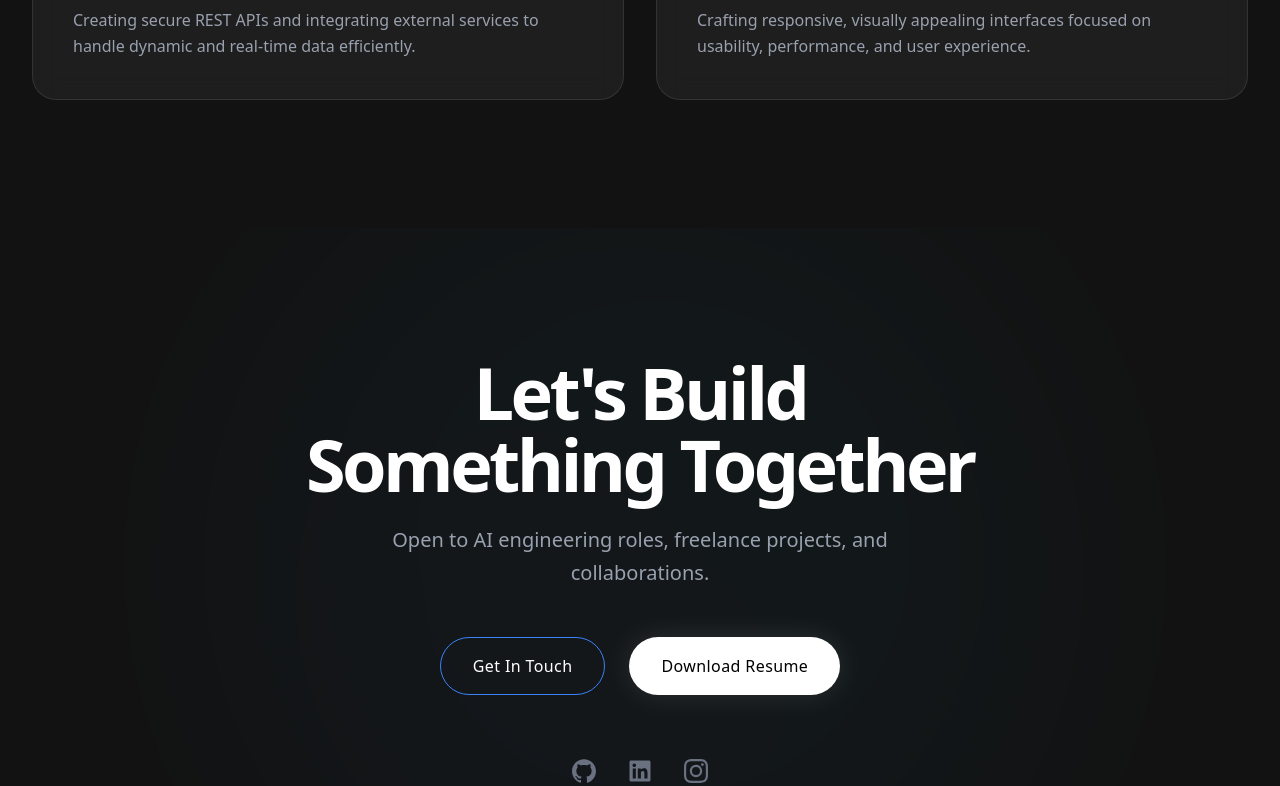
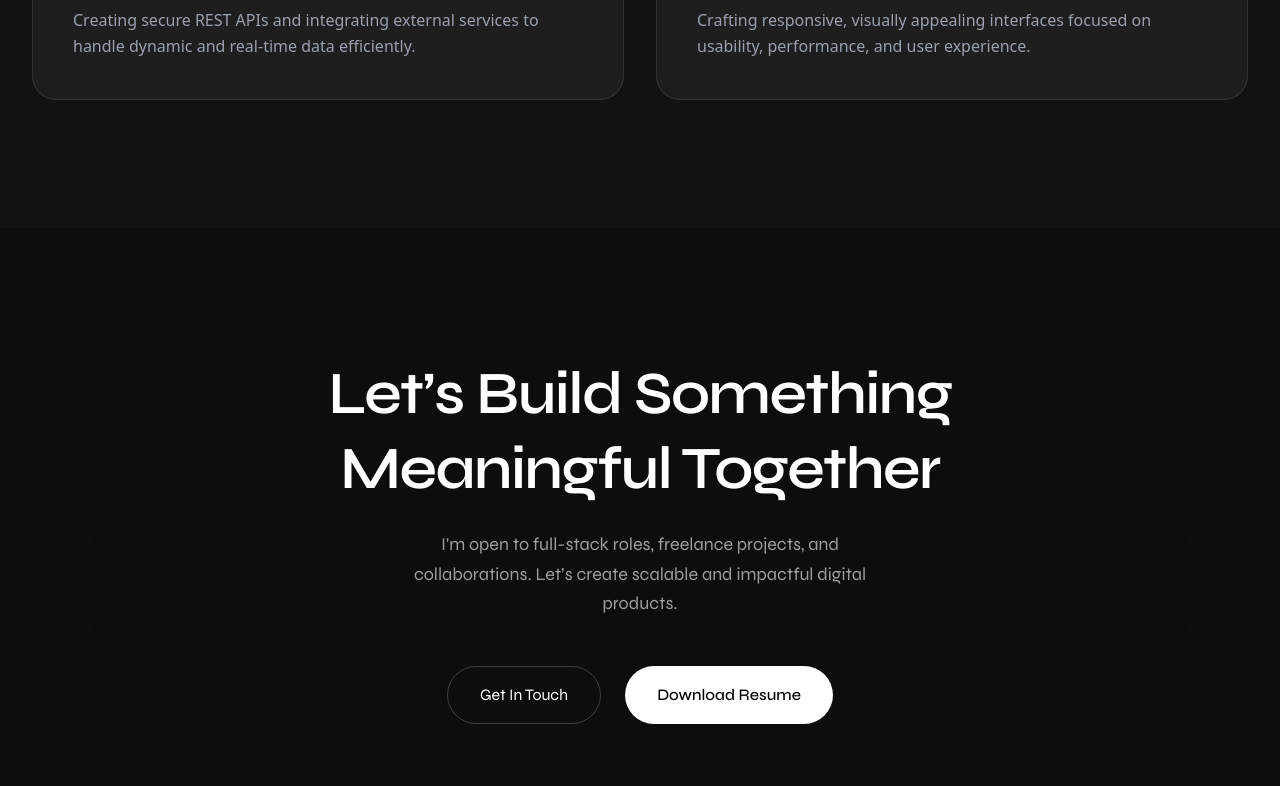
Before and after one commit to nitin102005/Portfolio, a Next.js app: page / in a window 1280 px wide. Shown: the part 9871-10657 px from the top of the page. Built offline with nearby package versions, Linux system fonts and the light colour scheme.

Commit message:
Update FooterCTA.tsx

```diff
--- a/src/components/FooterCTA.tsx
+++ b/src/components/FooterCTA.tsx
@@ -3,80 +3,96 @@
 import { motion } from "framer-motion";
 import { SiGithub, SiInstagram } from "react-icons/si";
 import { FaLinkedin } from "react-icons/fa";
+import { Syne } from "next/font/google";
+
+// Font
+const syne = Syne({
+  subsets: ["latin"],
+  weight: ["400", "500", "600", "700"],
+});
 
 export default function FooterCTA() {
   return (
-    <section className="bg-[#121212] py-32 px-8 relative overflow-hidden z-20 flex flex-col items-center justify-center min-h-[60vh]">
+    <section className={`${syne.className} bg-[#0e0e0e] py-32 px-6 md:px-12 relative overflow-hidden z-20 flex flex-col items-center justify-center min-h-[60vh]`}>
 
-      {/* Animated Path/Particles Background */}
+      {/* Background Glow */}
       <div className="absolute inset-0 flex items-center justify-center pointer-events-none opacity-30">
         <motion.div
-            animate={{
-              scale: [1, 1.2, 1],
-              opacity: [0.1, 0.3, 0.1]
-            }}
-            transition={{ duration: 8, repeat: Infinity, ease: "easeInOut" }}
-            className="w-[800px] h-[800px] bg-linear-to-tr from-[#3B82F6] to-[#06B6D4] rounded-full blur-[120px] mix-blend-screen"
+          animate={{
+            scale: [1, 1.15, 1],
+            opacity: [0.1, 0.25, 0.1]
+          }}
+          transition={{ duration: 10, repeat: Infinity, ease: "easeInOut" }}
+          className="w-[700px] h-[700px] bg-linear-to-tr from-[#040505] to-[#060606] rounded-full blur-[120px]"
         />
       </div>
 
+      {/* Content */}
       <motion.div
-          initial={{ opacity: 0, y: 50 }}
-          whileInView={{ opacity: 1, y: 0 }}
-          viewport={{ once: true, margin: "-100px" }}
-          transition={{ duration: 0.8 }}
-          className="relative z-10 flex flex-col items-center text-center max-w-2xl w-full"
+        initial={{ opacity: 0, y: 60 }}
+        whileInView={{ opacity: 1, y: 0 }}
+        transition={{ duration: 0.8 }}
+        viewport={{ once: true }}
+        className="relative z-10 flex flex-col items-center text-center max-w-2xl w-full"
       >
-        <h2 className="text-5xl md:text-7xl font-bold tracking-tighter text-white mb-6">
-          Let&apos;s Build <br className="hidden md:block" /> Something Together
+        {/* Heading */}
+        <h2 className="text-4xl md:text-6xl font-semibold tracking-tight text-white mb-6 leading-tight">
+          Let’s Build Something <br className="hidden md:block" /> Meaningful Together
         </h2>
 
-        <p className="text-xl text-gray-400 font-light mb-12 max-w-lg leading-relaxed">
-          Open to AI engineering roles, freelance projects, and collaborations.
+        {/* Subtext */}
+        <p className="text-white/60 text-lg mb-12 max-w-lg leading-relaxed">
+          I'm open to full-stack roles, freelance projects, and collaborations.
+          Let’s create scalable and impactful digital products.
         </p>
 
+        {/* Buttons */}
         <div className="flex flex-col sm:flex-row gap-6 w-full sm:w-auto mb-16">
-          <button
-            onClick={() => window.location.href = "mailto:ahammedanasnihal@gmail.com"} // Replacing generic generic with a standard placeholder since I don't have the exact email address. Will add the user's name variant.
-            className="group relative px-8 py-4 bg-transparent border border-[#3B82F6] text-white rounded-full font-medium tracking-wide overflow-hidden hover:shadow-[0_0_40px_rgba(59,130,246,0.3)] transition-shadow duration-300"
+
+          {/* Email */}
+          <a
+            href="mailto:nitinpokhariya20@gmail.com"
+            className="group relative px-8 py-4 border border-white/20 text-white rounded-full overflow-hidden transition-all duration-300 hover:shadow-[0_0_40px_rgba(255,255,255,0.15)]"
           >
-            <div className="absolute inset-0 bg-[#3B82F6] w-0 group-hover:w-full transition-all duration-300 ease-out" />
-            <span className="relative z-10">Get In Touch</span>
-          </button>
+            <div className="absolute inset-0 bg-white w-0 group-hover:w-full transition-all duration-300 ease-out" />
+            <span className="relative z-10 group-hover:text-black transition-colors">
+              Get In Touch
+            </span>
+          </a>
 
+          {/* Resume */}
           <button
             onClick={() => {
-              // Trigger Resume Download logic
               const link = document.createElement("a");
               link.href = "/resume.pdf";
-              link.download = "Anas_Resume.pdf";
+              link.download = "Nitin_Singh_Pokhariya_Resume.pdf";
               document.body.appendChild(link);
               link.click();
               document.body.removeChild(link);
             }}
-            className="px-8 py-4 bg-white text-black hover:bg-gray-200 rounded-full font-medium tracking-wide transition-colors duration-300 shadow-[0_0_30px_rgba(255,255,255,0.1)] hover:shadow-[0_0_40px_rgba(255,255,255,0.3)]"
+            className="px-8 py-4 bg-white text-black rounded-full font-medium transition-all duration-300 hover:bg-gray-200 hover:shadow-[0_0_40px_rgba(255,255,255,0.25)]"
           >
             Download Resume
           </button>
         </div>
 
-        {/* Social Icons */}
+        {/* Socials */}
         <div className="flex items-center gap-8">
-          <a href="https://github.com/ahmmedanasnihal" target="_blank" rel="noreferrer" className="text-gray-500 hover:text-white hover:-translate-y-1 transition-all duration-300">
+          <a href="https://github.com/nitin102005" target="_blank" rel="noreferrer" className="text-white/40 hover:text-white hover:-translate-y-1 transition-all duration-300">
             <SiGithub className="w-6 h-6" />
           </a>
-          <a href="https://linkedin.com/in/ahmmedanasnihal" target="_blank" rel="noreferrer" className="text-gray-500 hover:text-[#0A66C2] hover:-translate-y-1 transition-all duration-300">
+          <a href="https://www.linkedin.com/in/nitin-singh-pokhariya-922a1a280/" target="_blank" rel="noreferrer" className="text-white/40 hover:text-[#0A66C2] hover:-translate-y-1 transition-all duration-300">
             <FaLinkedin className="w-6 h-6" />
           </a>
-          <a href="https://instagram.com/ahmmedanasnihal" target="_blank" rel="noreferrer" className="text-gray-500 hover:text-[#E4405F] hover:-translate-y-1 transition-all duration-300">
+          <a href="https://instagram.com/nitin_pokhariya" target="_blank" rel="noreferrer" className="text-white/40 hover:text-[#E4405F] hover:-translate-y-1 transition-all duration-300">
             <SiInstagram className="w-6 h-6" />
           </a>
         </div>
       </motion.div>
 
-      {/* Footer copyright */}
-      <div className="absolute bottom-8 text-gray-600 text-sm font-light">
-        © {new Date().getFullYear()} Ahammed Anas Nihal. All rights reserved.
+      {/* Footer */}
+      <div className="absolute bottom-8 text-white/30 text-sm">
+        © {new Date().getFullYear()} Nitin Singh Pokhariya
       </div>
     </section>
   );
```
